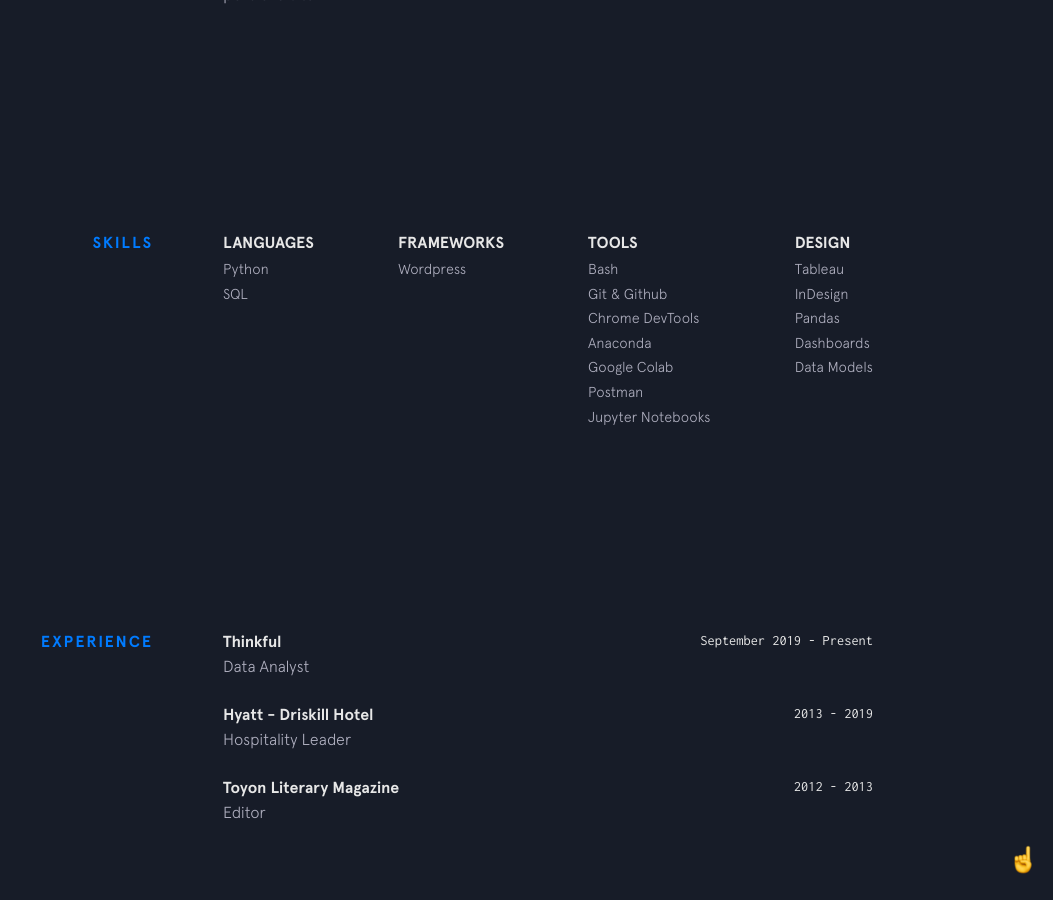
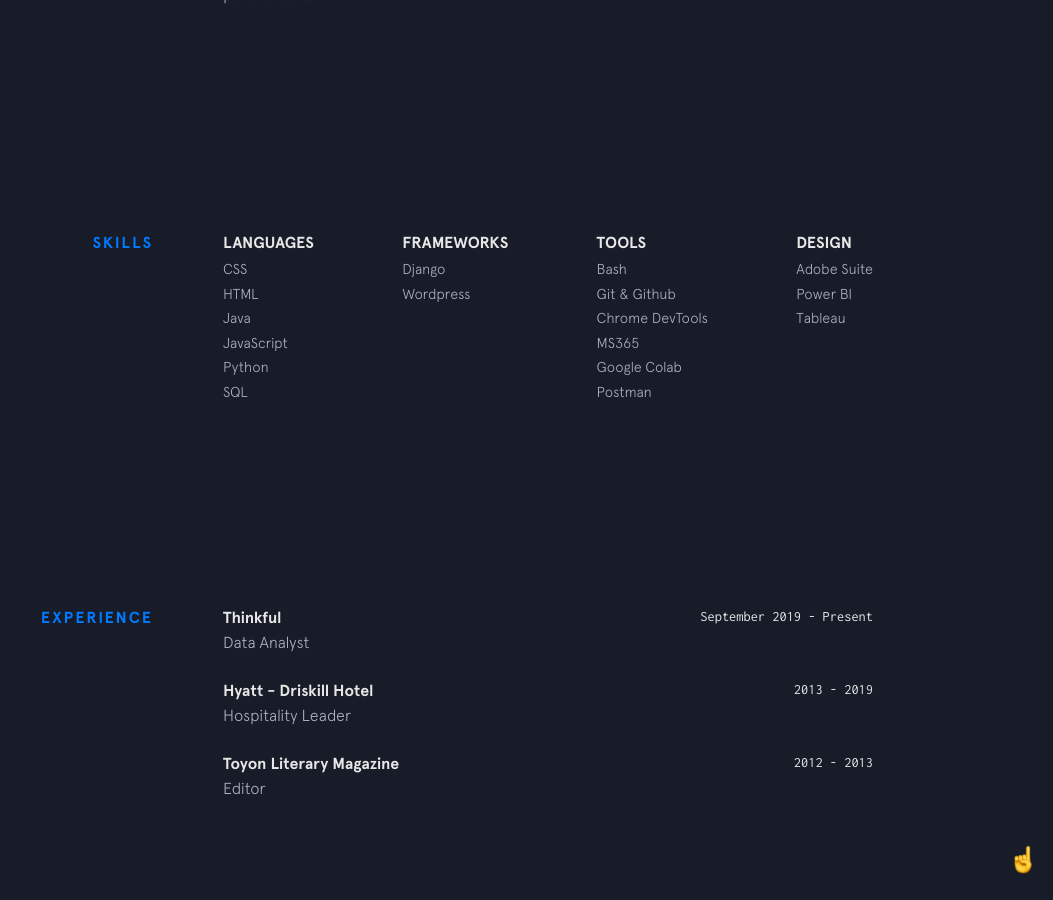
Before and after one commit to bchiang7/bchiang7.github.io, a Jekyll site: the page built from index.html, in a window 1280 px wide and 900 px high, scrolled down 1508 px. Shown: the whole window, without its empty margins (227-1280 px from the left). Built offline with Jekyll 4.4.1, drawn with Linux system fonts in a browser that asks for light colours; nearby versions of some CDN libraries.

Commit message:
Update skills.yml

```diff
--- a/_data/skills.yml
+++ b/_data/skills.yml
@@ -1,10 +1,14 @@
 languages:
+  - item: CSS
+  - item: HTML
+  - item: Java
+  - item: JavaScript
   - item: Python
   - item: SQL
 
 
-
 frameworks:
+  - item: Django
   - item: Wordpress
 
 
@@ -12,14 +16,20 @@ tools:
   - item: Bash
   - item: Git & Github
   - item: Chrome DevTools
-  - item: Anaconda
+  - item: MS365
   - item: Google Colab
   - item: Postman
-  - item: Jupyter Notebooks
+
 
 design:
+  - item: Adobe Suite
+  - item: Power BI
   - item: Tableau
-  - item: InDesign
-  - item: Pandas
-  - item: Dashboards
-  - item: Data Models
+
+
+project management:
+  - item: Agile
+  - item: Asana
+  - item: Lean
+  - item: Microsoft Project
+  - item: Scrum
```
